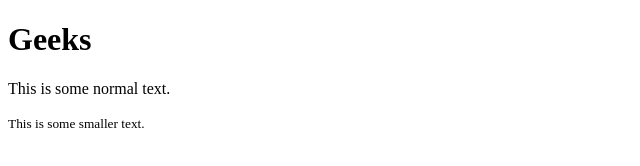
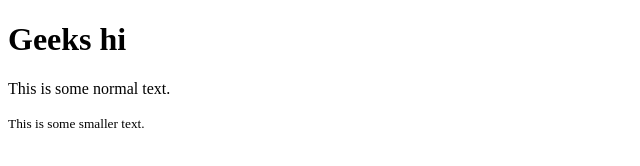
Before and after one commit to Prakashreddy14306/index, a plain HTML site: page index.html in a window 1280 px wide. Shown: the full height of the page, 0-640 px from the left. Drawn offline with Linux system fonts and the light colour scheme.

Commit message:
Update index.html

```diff
--- a/index.html
+++ b/index.html
@@ -4,7 +4,7 @@
 <title>HTML small Tag</title>
 </head>
 <body>
-<h1>Geeks</h1>
+<h1>Geeks hi </h1>
 <p>This is some normal text.</p>
 <p><small>This is some smaller text.</small></p>
 </body>
```
